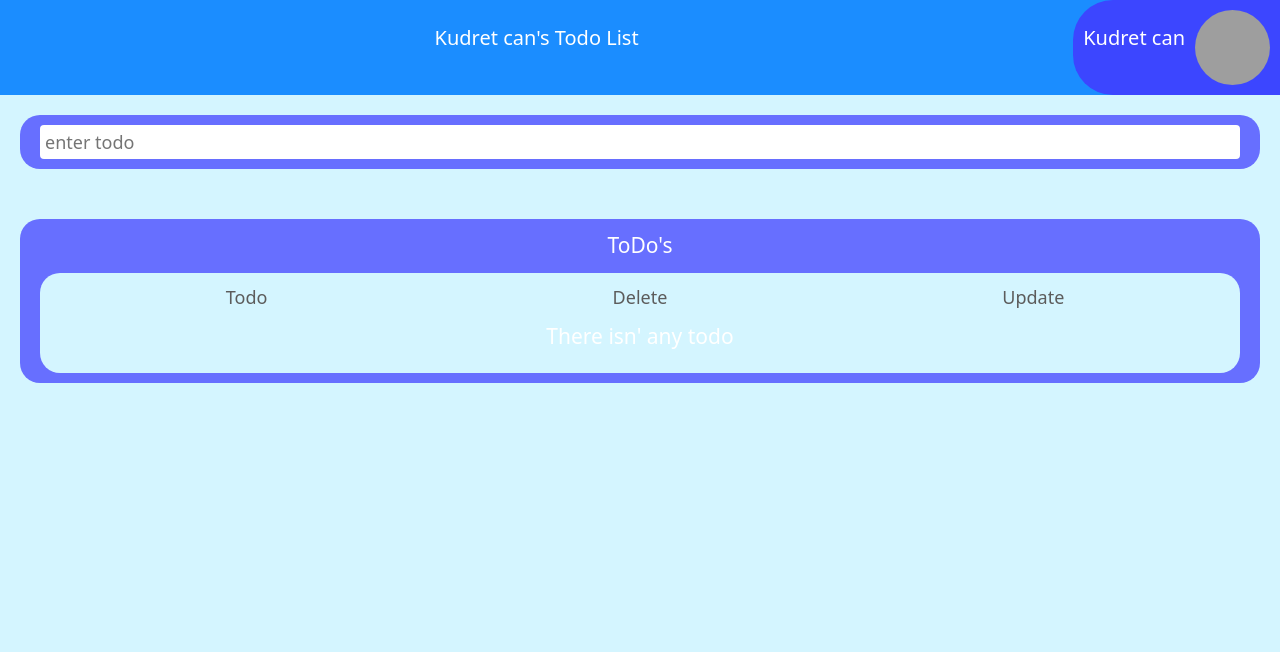
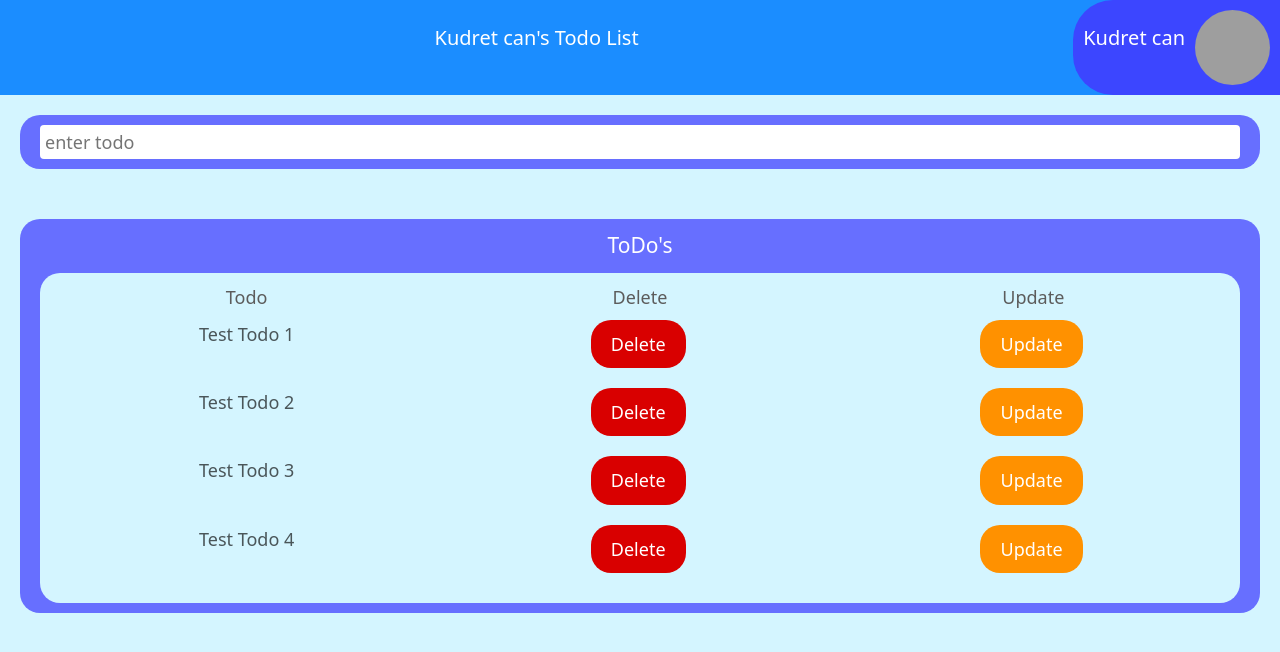
Before and after one commit to kudretCanYlm/next-todo, a Next.js app: page / in a window 1280 px wide. Shown: the top 652 px of the page. Built offline with nearby package versions, Linux system fonts and the light colour scheme; grey boxes are pictures that could not be loaded.

Commit message:
todos card added and mocked

```diff
--- a/pages/index.js
+++ b/pages/index.js
@@ -9,6 +9,35 @@ export default function Home() {
     console.log(text);
   }
 
+
+  const todos = [
+    {
+      id: "sşflkfşdf-sdfg64645-sdfg56fd4g",
+      text: "Test Todo 1"
+    },
+    {
+      id: "lklfdsf-d5g46sfd5g4-sadf5s5",
+      text: "Test Todo 2"
+    },
+    {
+      id: "sdslflşdsf-5sdf6gdfs5g-xz5cxz46c",
+      text: "Test Todo 3"
+    },
+    {
+      id: "jasdsadj-65f4j546hgfj-56f4h65fgh",
+      text: "Test Todo 4"
+    },
+  ]
+
+  const deleteClick = (id) => {
+    console.log("todo " + id + " deleted");
+  }
+
+  const updateClick = (id) => {
+    console.log("todo " + id + " updated");
+  }
+
+
   return (
     <>
       <Head>
@@ -18,7 +47,7 @@ export default function Home() {
       </Head>
       <Layout >
         <AddTodoCard onClick={getText} />
-        <TodosCard className="" />
+        <TodosCard updateClick={updateClick} deleteClick={deleteClick} todos={todos} className="" />
       </Layout>
     </>
   )
```
